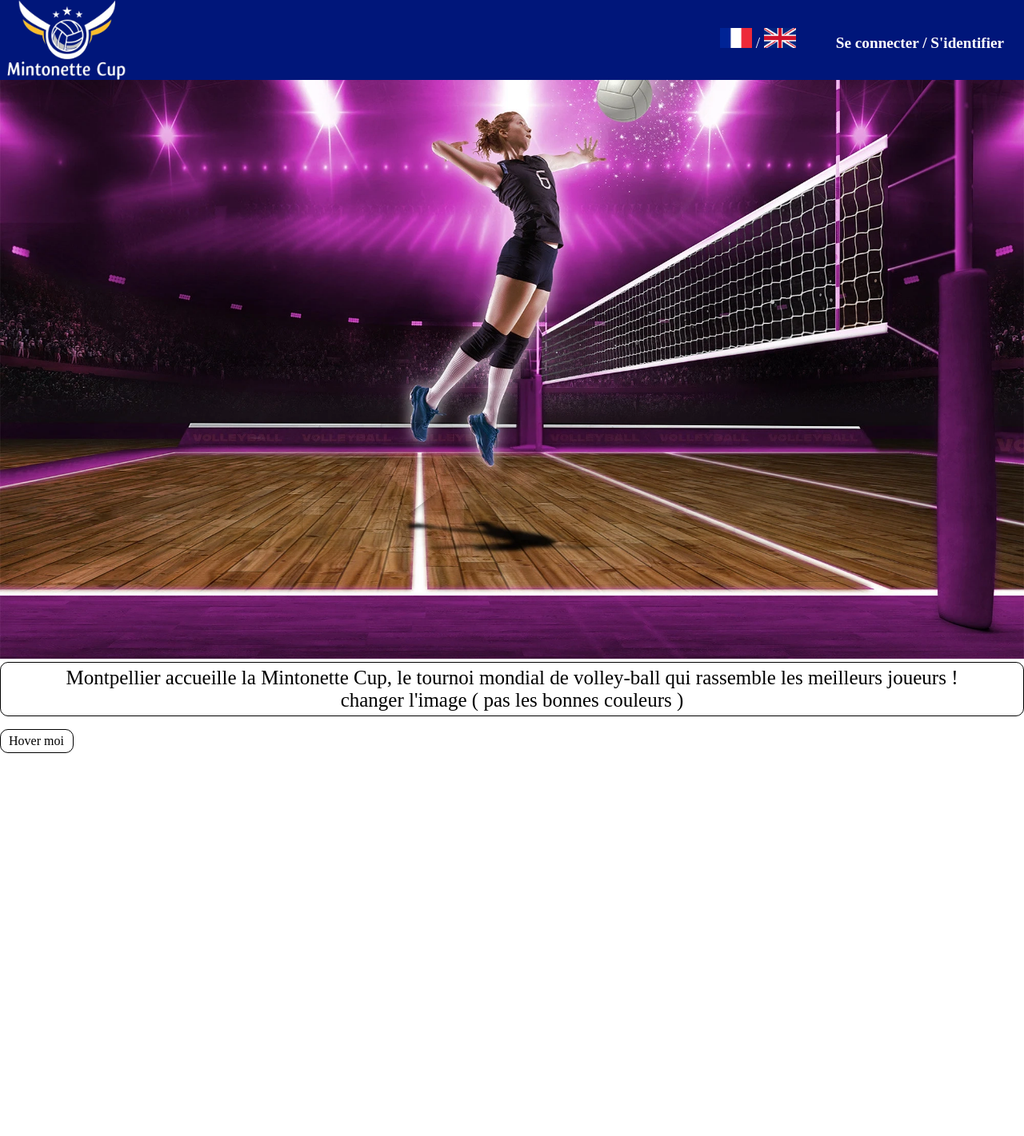
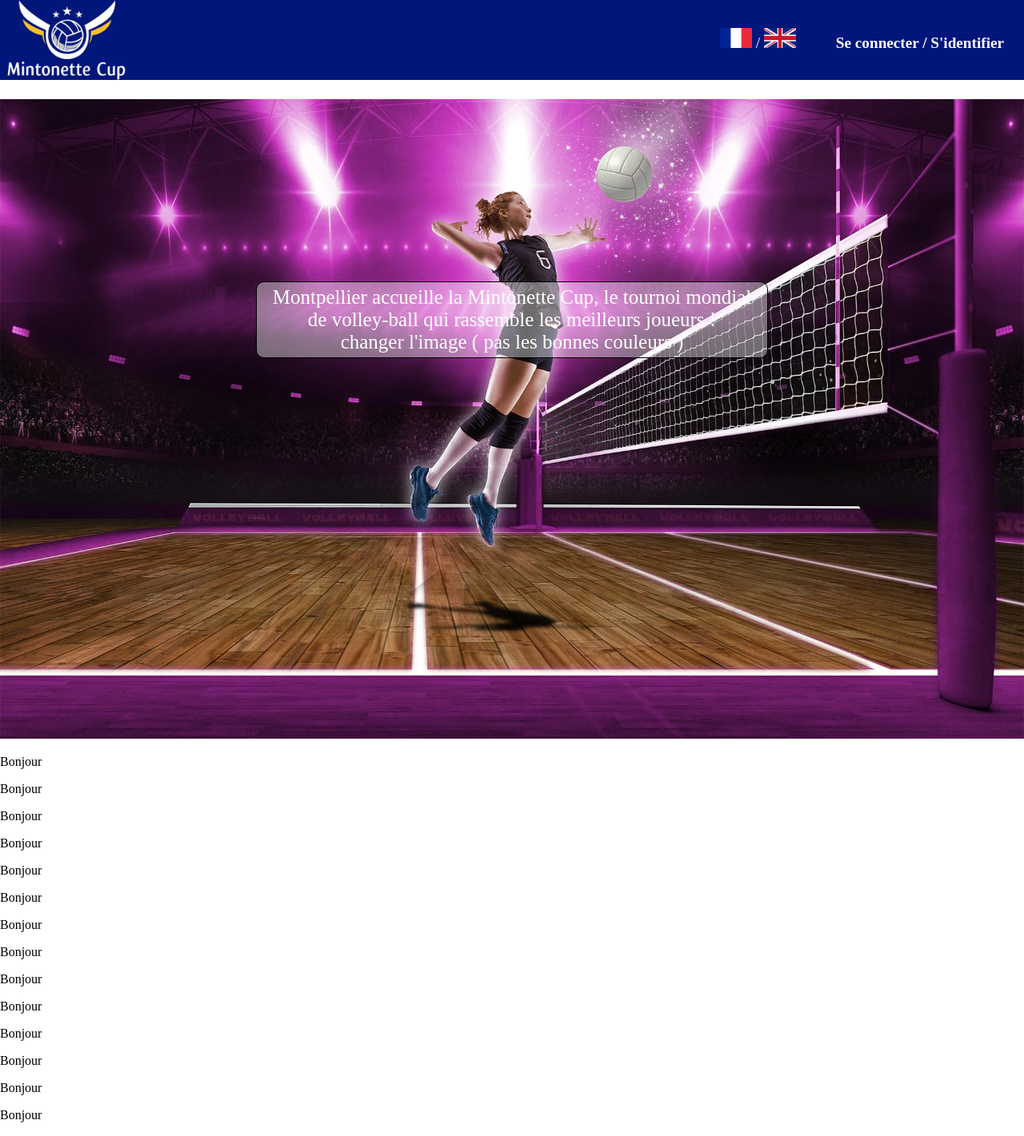
Before and after one commit to Natan90/Mintonette-Cup, a Vue app: page / in a window 1280 px wide. Shown: the top 1421 px of the page at 80% size. Before the commit the page ends 942 px from the top, so only its background shows below. Built offline with nearby package versions, Linux system fonts and the light colour scheme.

Commit message:
barre de nav qui remonte + début pour Natan

```diff
--- a/src/components/Index.vue
+++ b/src/components/Index.vue
@@ -1,68 +1,135 @@
 <template>
+  <div>
+    <!-- Navbar -->
+    <NavView :style="{ top: navbar }" class="navbar" />
+
+    <!-- Contenu -->
     <div class="image">
-        <img src="../images/Photo.webp" alt="">
+      <img src="../images/PhotoFond.webp" alt="">
       <div class="texteImage">
         Montpellier accueille la Mintonette Cup, le tournoi mondial de volley-ball qui rassemble les meilleurs joueurs !<br>
         changer l'image ( pas les bonnes couleurs )
       </div>
+    </div>
+<!--PROBLEME CAR IL Y A UNE SORTE DE DEUXIEME BARRE DE NAV QUI RESTE EN DESSOUS FAUT VOIR CA QUAND TU REMONTE TROP VITE -->
+    <p>Bonjour</p><p>Bonjour</p>
+    <p>Bonjour</p>
+    <p>Bonjour</p>
+    <p>Bonjour</p>
+    <p>Bonjour</p>
+    <p>Bonjour</p>
+    <p>Bonjour</p>
+    <p>Bonjour</p>
+    <p>Bonjour</p>
+    <p>Bonjour</p>
+    <p>Bonjour</p>
+    <p>Bonjour</p>
+    <p>Bonjour</p>
+    <p>Bonjour</p>
+    <p>Bonjour</p>
+    <p>Bonjour</p>
+    <p>Bonjour</p>
+    <p>Bonjour</p>
+    <p>Bonjour</p>
+    <p>Bonjour</p>
+    <p>Bonjour</p>
+    <p>Bonjour</p>
+    <p>Bonjour</p>
+    <p>Bonjour</p>
+    <p>Bonjour</p>
+    <p>Bonjour</p>
+    <p>Bonjour</p>
+    <p>Bonjour</p>
+    <p>Bonjour</p>
+    <p>Bonjour</p>
+    <p>Bonjour</p>
+    <p>Bonjour</p>
+    <p>Bonjour</p>
+    <p>Bonjour</p>
+    <p>Bonjour</p>
+    <p>Bonjour</p>
+    <p>Bonjour</p>
+    <p>Bonjour</p>
+    <p>Bonjour</p>
 
-    </div>
+<!--Ca c'est pour le truc de Natan que je n'ai pas compris (quand il veut hover un truc ca agrandi pour mettre plus de texte je ne sais pas quoi la ...)-->
     <div class="hover">
       <p>Hover moi </p>
       <div class="TuasHover">
-      <p> Bravo tu as hover ca Chef ! </p>
-
+        <p> Bravo tu as hover ça Chef ! </p>
       </div>
     </div>
-
-
+  </div>
 </template>
 
 <script setup>
 import NavView from "@/components/NavView.vue";
+import { ref, onMounted, onBeforeUnmount } from "vue";
 
+const navbar = ref("0px");
 
+const handleScroll = () => {
+  if (window.scrollY > 300) {
+    navbar.value = "-100px";
+  } else {
+    navbar.value = "0px";
+  }
+};
+
+onMounted(() => {
+  window.addEventListener("scroll", handleScroll);
+});
+
+onBeforeUnmount(() => {
+  window.removeEventListener("scroll", handleScroll);
+});
 </script>
 
+<style>
+.navbar {
+  position: fixed;
+  left: 0;
+  right: 0;
+  height: 100px;
+  transition: top 0.5s ease;
+  z-index: 999;
+}
 
-<style>
-    body{
-    }
-    .image {
-    }
-    .image img{
+.image img {
   width: 100%;
   height: 100%;
   margin-top: 1.5em;
-
 }
 
 .texteImage {
+  z-index: 1;
   font-size: 25px;
   text-align: center;
-      align-items: center;
-      justify-content: center;
+  position: absolute;
+  top: 50%;
+  left: 50%;
+  transform: translate(-50%, -50%);
+  color: white;
   border: solid black 1px;
   border-radius: 10px;
   padding: 5px 10px;
   background: rgba(255, 255, 255, 0.4);
 }
 
-    .hover p{
+.hover p {
   border: solid black 1px;
   border-radius: 10px;
   padding: 5px 10px;
   max-width: 70px;
 }
-    .hover p:hover{
+.hover p:hover {
   max-width: 500px;
+}
 
-    }
-    .TuasHover{
+.TuasHover {
   display: none;
 }
 .hover:hover .TuasHover {
   display: block;
 }
-
 </style>
--- a/src/components/NavView.vue
+++ b/src/components/NavView.vue
@@ -33,7 +33,6 @@ body{
   color: white;
   font-size: 1.2em;
   width: 100%;
-  position: fixed;
 }
 #logo{
   height: 100px;
```
Also changed, not shown: src/App.vue (line endings or trailing spaces), src/images/PhotoFond.webp (renamed from src/images/Photo.webp). Lines whose indentation alone changed are shown as unchanged.
